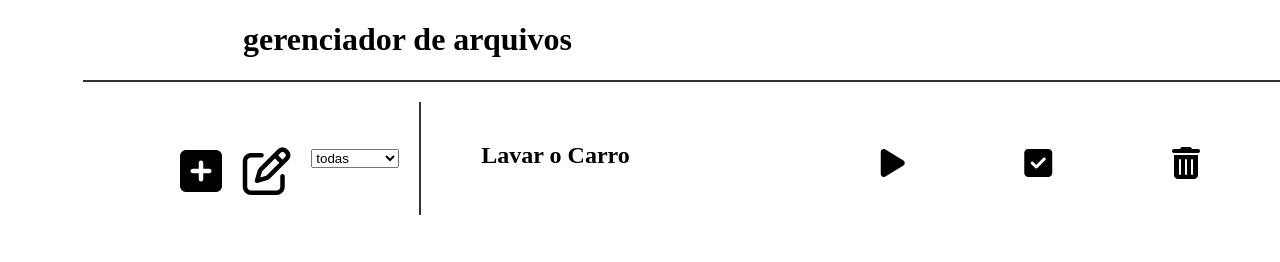
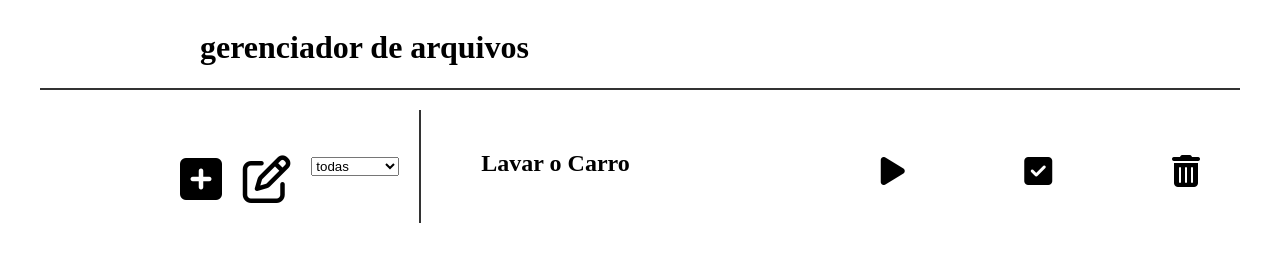
Before and after one commit to LincolnAgenor/gerenciador-de-tarefas, a plain HTML site: page index.html in a window 1280 px wide. Drawn offline with Linux system fonts and the light colour scheme.

Commit message:
trabalhando-em-1200px

```diff
--- a/style.css
+++ b/style.css
@@ -4,7 +4,9 @@ i.fas.fa-plus-square{
     margin-left: 100px;
 }
 header{border-bottom: 2px solid #333;
-width: 1200px; margin-left: 75px;}
+width: 1200px; margin-left: 75px; display: flex;
+margin: auto;
+}
 
 .tela1{
     display: flex;
```
